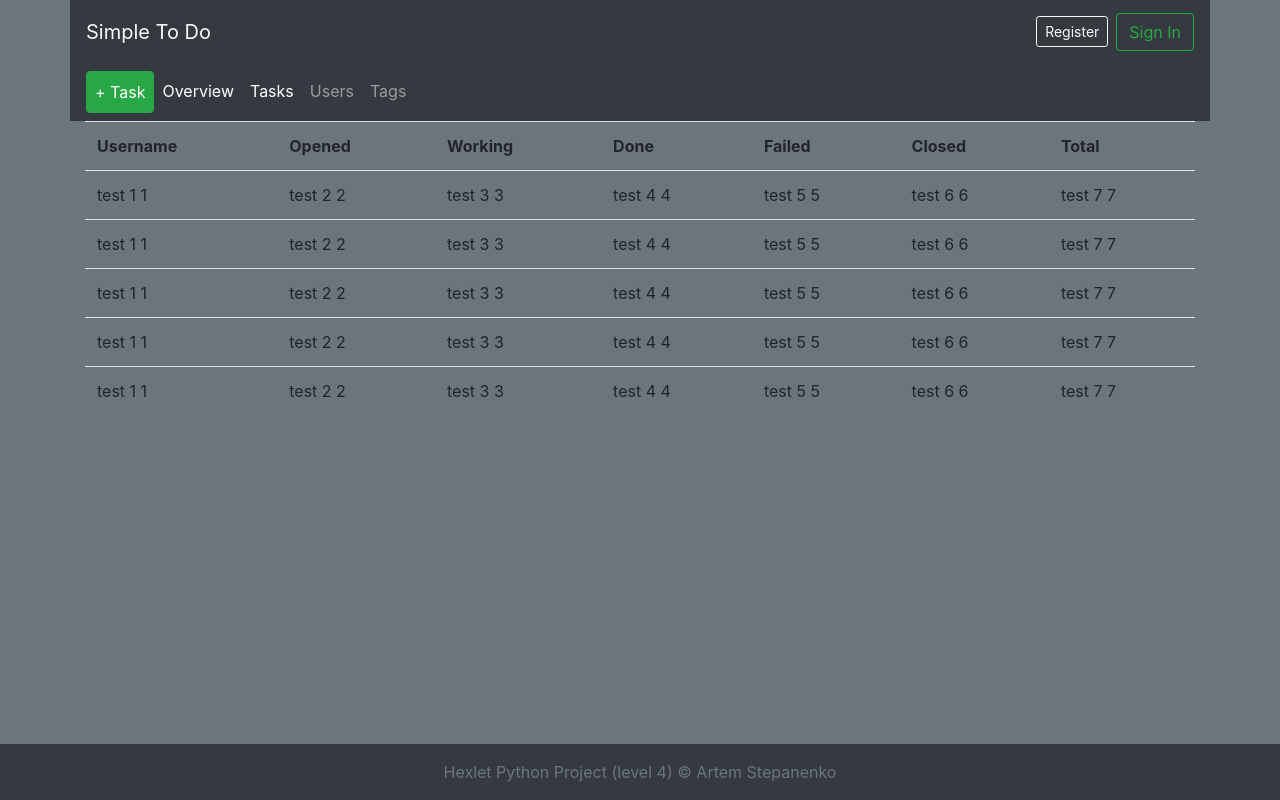
After one commit to StepanenkoArtem/python-project-lvl4, a Django app: page / in a window 1280 px wide. The commit adds this page. Run offline with Django 3.2, Linux system fonts and the light colour scheme; some libraries are stand-ins or nearby versions.

Commit message:
add new template files

```diff
--- a/todo/templates/base.html
+++ b/todo/templates/base.html
@@ -1,5 +1,8 @@
 <!DOCTYPE html>
+<html lang="en">
 <head>
+    <meta charset="UTF-8">
+    <meta name="viewport" content="width=device-width, initial-scale=1.0">
 {# Load the tag library #}
 {% load bootstrap4 %}
 
@@ -9,11 +12,14 @@
 
 {# Display django.contrib.messages as Bootstrap alerts #}
 {% bootstrap_messages %}
-{% block title %}{% endblock %}
+<title>{% block title %}Default Title{% endblock %}</title>
 </head>
-<body>
-    {% include 'header.html' %}
-    {% include 'sidebar.html'%}
-    {% block main %}{% endblock %}
-    {% include 'footer.html' %}
-</body>
+    <body class="bg-secondary text-light">
+        <div class="container">
+        {% include "header.html" %}
+        {% include "menu.html" %}
+        {% block content %}{% endblock content %}
+        {% include "footer.html" %}
+        </div>
+    </body>
+</html>
--- a/todo/templates/footer.html
+++ b/todo/templates/footer.html
@@ -1,5 +1,7 @@
-<div class="container-fluid">
-    <div class="row bg-dark fixed-bottom">
-       <p class="col">This is footer</p>
-    </div>
-</div>
+<footer>
+        <div class="row bg-dark fixed-bottom">
+        <div class="col-12">
+            <p class="m-3 text-smaller text-muted text-center">Hexlet Python Project (level 4) &#169; Artem Stepanenko</p>
+            </div>
+        </div>
+</footer>
--- a/todo/templates/header.html
+++ b/todo/templates/header.html
@@ -1,18 +1,9 @@
-
- <header class="container-fluid bg-dark">
-     <div class="row max-width">
-         <div class="col">
-            <h1 class="text-light h4">This is a title </h1>
-         </div>
-         <div class="col-9 p-0">
-            <form>
-                <div >
-                    <input type="search" class="mt-1 mb-1 form-control rounded-0 text-white-50 bg-secondary" placeholder="Search here">
-                </div>
-            </form>
-         </div>
-         <div class="col-1">
-            <button class="btn btn-dark">Log out</button>
-        </div>
-     </div>
- </header>
+<header>
+    <div class="row">
+        <nav class="col navbar text-light bg-dark">
+            <div class="navbar-brand">Simple To Do</div>
+            <button class="btn btn-sm btn-outline-light ml-auto m-2">Register</button>
+            <button class="btn btn-outline-success">Sign In</button>
+        </nav>
+    </div>
+</header>
--- a/todo/templates/index.html
+++ b/todo/templates/index.html
@@ -1,10 +1,71 @@
 {% extends 'base.html' %}
 
-{% block title%}
-<title>Default Title</title>
-{% endblock%}
-{% block main %}
-<aside>
+{% block title %}
+SimpleTodo HomePage
+{% endblock title %}
 
-</aside>
-{% endblock %}
+{% block content %}
+<main>
+    <div class="row">
+        <div class="col">
+            <table class="table">
+                <tr>
+                    <th>Username</th>
+                    <th>Opened</th>
+                    <th>Working</th>
+                    <th>Done</th>
+                    <th>Failed</th>
+                    <th>Closed</th>
+                    <th>Total</th>
+                </tr>
+                <tr>
+                    <td>test 1 1</td>
+                    <td>test 2 2</td>
+                    <td>test 3 3</td>
+                    <td>test 4 4</td>
+                    <td>test 5 5</td>
+                    <td>test 6 6</td>
+                    <td>test 7 7</td>
+                </tr>
+                <tr>
+                    <td>test 1 1</td>
+                    <td>test 2 2</td>
+                    <td>test 3 3</td>
+                    <td>test 4 4</td>
+                    <td>test 5 5</td>
+                    <td>test 6 6</td>
+                    <td>test 7 7</td>
+                </tr>
+                <tr>
+                    <td>test 1 1</td>
+                    <td>test 2 2</td>
+                    <td>test 3 3</td>
+                    <td>test 4 4</td>
+                    <td>test 5 5</td>
+                    <td>test 6 6</td>
+                    <td>test 7 7</td>
+                </tr>
+                <tr>
+                    <td>test 1 1</td>
+                    <td>test 2 2</td>
+                    <td>test 3 3</td>
+                    <td>test 4 4</td>
+                    <td>test 5 5</td>
+                    <td>test 6 6</td>
+                    <td>test 7 7</td>
+                </tr>
+                <tr>
+                    <td>test 1 1</td>
+                    <td>test 2 2</td>
+                    <td>test 3 3</td>
+                    <td>test 4 4</td>
+                    <td>test 5 5</td>
+                    <td>test 6 6</td>
+                    <td>test 7 7</td>
+                </tr>
+            </table>
+
+        </div>
+    </div>
+</main>
+{% endblock content %}
--- /dev/null
+++ b/todo/templates/menu.html
@@ -0,0 +1,21 @@
+<div class="row bg-dark">
+    <nav class="col navbar navbar-expand navbar-dark ">
+        <ul class="navbar-nav text-light">
+            <li class="nav-item btn btn-success btn align-baseline p-0">
+                <a class="nav-link text-white" href="#">+ Task</a>
+            </li>
+            <li class="nav-item">
+                <a class="nav-link active" href="#">Overview</span></a>
+            </li>
+            <li class="nav-item">
+                <a class="nav-link active" href="#">Tasks</span></a>
+            </li>
+            <li class="nav-item">
+                <a class="nav-link" href="#">Users</a>
+            </li>
+            <li class="nav-item">
+                <a class="nav-link" href="#">Tags</a>
+            </li>
+        </ul>
+    </nav>
+</div>
```
